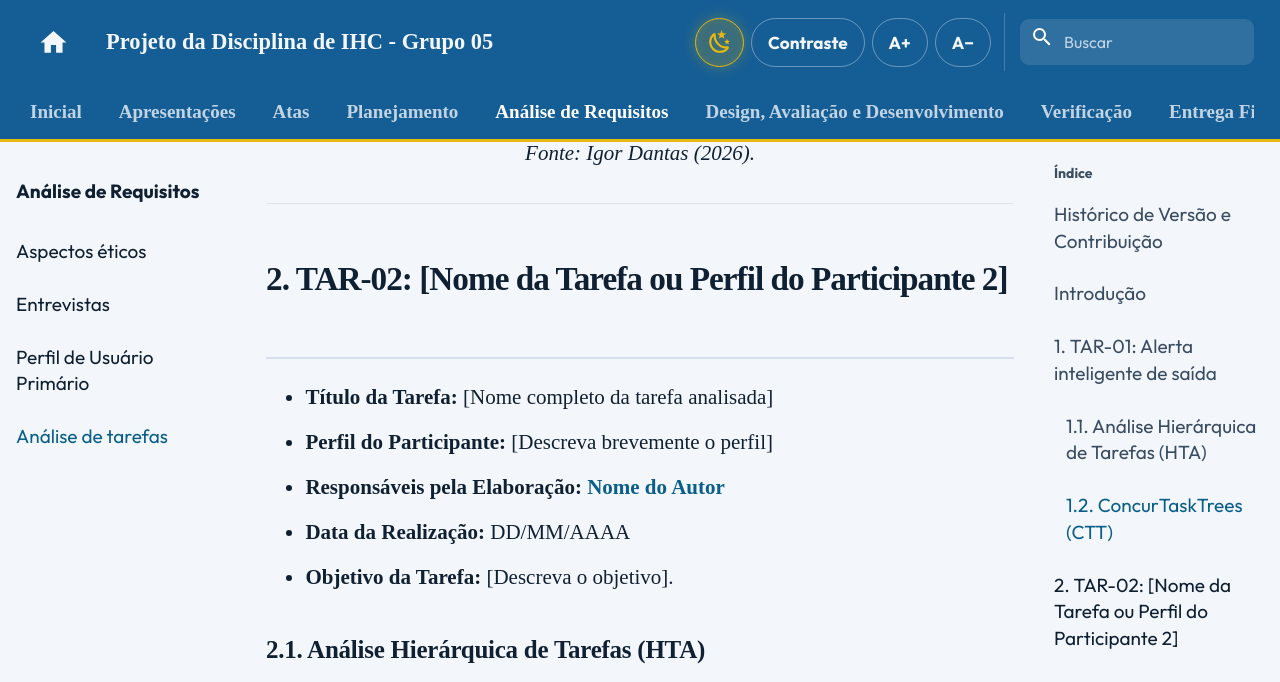
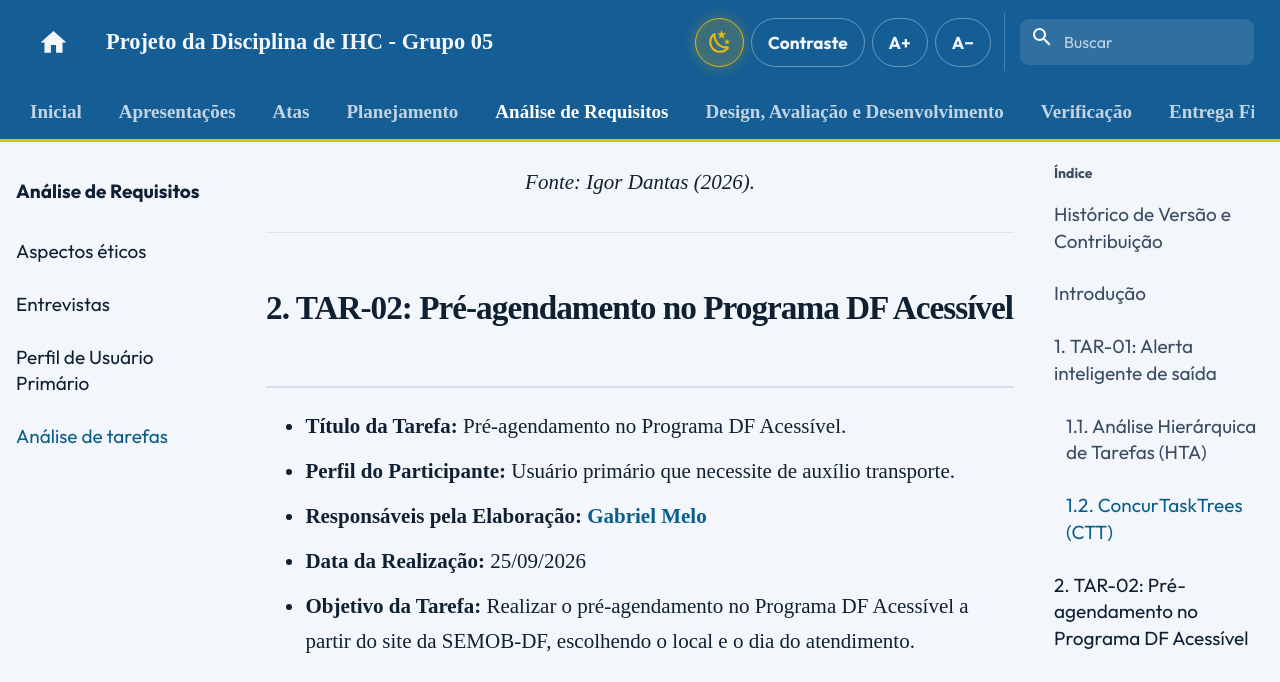
Before and after one commit to Interacao-Humano-Computador/2026.2-Grupo05, an MkDocs documentation site: the page built from docs/analise-de-requisitos/analise-de-tarefas.md, in a window 1280 px wide and 1400 px high, scrolled down 3918 px. Shown: the top 682 px of the window. Built offline with MkDocs 1.6.1 and Material for MkDocs 9.7.7, drawn with Linux system fonts in a browser that asks for light colours; comment, search, counter and statistics services are not loaded; some of the changed text lies outside the part shown; grey boxes are pictures that could not be loaded.

Commit message:
docs: acrescenta analise de tarefa pre agendamento df acessivel

```diff
--- a/docs/analise-de-requisitos/analise-de-tarefas.md
+++ b/docs/analise-de-requisitos/analise-de-tarefas.md
@@ -18,7 +18,7 @@ Na Tabela 1, apresenta-se o quadro consolidado com todas as análises realizadas
 | ID | Tarefa Analisada | Data de Realização | Responsáveis (Elaboração) | Status HTA | Status CTT |
 | :---: | :--- | :---: | :--- | :---: | :---: |
 | **TAR-01** | Alerta inteligente de saída | 23/09/2026 | [Igor Dantas](https://github.com/IgorDARAUJO) | <span class="pill pill-ok">Concluído</span> | <span class="pill pill-ok">Concluído</span> |
-| **TAR-02** | [Descreva a Tarefa 2 - Ex: Verificar Itinerário de Ônibus] | 24/09/2026 | [Gabriel Melo](https://github.com/gabriellcardone-06) | <span class="pill pill-ok">Concluído</span> | <span class="pill pill-ok">Concluído</span> |
+| **TAR-02** | Pré-agendamento no Programa DF Acessível | 24/09/2026 | [Gabriel Melo](https://github.com/gabriellcardone-06) | <span class="pill pill-ok">Concluído</span> | <span class="pill pill-ok">Concluído</span> |
 
 <div align="center">
 <p><em>Fonte: Igor Dantas (2026).</em></p>
@@ -66,38 +66,42 @@ Abaixo, no Documento 2, encontra-se a modelagem das relações temporais e lógi
 
 ---
 
-## 2. TAR-02: [Nome da Tarefa ou Perfil do Participante 2]
+## 2. TAR-02: Pré-agendamento no Programa DF Acessível
 
-* **Título da Tarefa:** [Nome completo da tarefa analisada]
-* **Perfil do Participante:** [Descreva brevemente o perfil]
-* **Responsáveis pela Elaboração:** [Nome do Autor](https://github.com/link)
-* **Data da Realização:** DD/MM/AAAA
-* **Objetivo da Tarefa:** [Descreva o objetivo].
+* **Título da Tarefa:** Pré-agendamento no Programa DF Acessível.
+* **Perfil do Participante:** Usuário primário que necessite de auxílio transporte.
+* **Responsáveis pela Elaboração:** [Gabriel Melo](https://github.com/gabriellcardone-06)
+* **Data da Realização:** 25/09/2026
+* **Objetivo da Tarefa:** Realizar o pré-agendamento no Programa DF Acessível a partir do site da SEMOB-DF, escolhendo o local e o dia do atendimento.
 
 ### 2.1. Análise Hierárquica de Tarefas (HTA)
 
+Abaixo, no Documento 1, é possível visualizar o diagrama e a tabela correspondente à Análise Hierárquica de Tarefas (HTA) para o fluxo do participante.
+
 <div align="center">
-  <iframe src="../../assets/caminho-para-sua-pasta/arquivo-hta-2.pdf" width="100%" height="600px" style="border: 1px solid #ccc; border-radius: 8px;"></iframe>
+  <iframe src="../assets/PDFs/Gabriel_Artefato_HTA.pdf" width="100%" height="600px" style="border: 1px solid #ccc; border-radius: 8px;"></iframe>
 </div>
 
-*Caso o documento não carregue, [clique aqui para baixar o PDF do HTA](/assets/caminho-para-sua-pasta/arquivo-hta-2.pdf).*
+*Caso o documento não carregue, [clique aqui para baixar o PDF do HTA](../assets/PDFs/Gabriel_Artefato_HTA.pdf).*
 
 <div align="center">
-<p><strong>Documento 3</strong> — Diagrama HTA: [Nome da Tarefa 2].</p>
-<p><em>Fonte: Autores (2026).</em></p>
+<p><strong>Documento 3</strong> — Diagrama HTA: Pré-agendamento no Programa DF Acessível.</p>
+<p><em>Fonte: Gabriel Melo (2026).</em></p>
 </div>
 
 ### 2.2. ConcurTaskTrees (CTT)
 
+Abaixo, no Documento 2, encontra-se a modelagem das relações temporais e lógicas desta mesma tarefa utilizando a notação CTT.
+
 <div align="center">
-  <iframe src="../../assets/caminho-para-sua-pasta/arquivo-ctt-2.pdf" width="100%" height="600px" style="border: 1px solid #ccc; border-radius: 8px;"></iframe>
+  <iframe src="../assets/PDFs/Gabriel_Artefato_CTT.pdf" width="100%" height="600px" style="border: 1px solid #ccc; border-radius: 8px;"></iframe>
 </div>
 
-*Caso o documento não carregue, [clique aqui para baixar o PDF do CTT](/assets/caminho-para-sua-pasta/arquivo-ctt-2.pdf).*
+*Caso o documento não carregue, [clique aqui para baixar o PDF do CTT](../assets/PDFs/Gabriel_Artefato_CTT.pdf).*
 
 <div align="center">
-<p><strong>Documento 4</strong> — Diagrama CTT: [Nome da Tarefa 2].</p>
-<p><em>Fonte: Autores (2026).</em></p>
+<p><strong>Documento 4</strong> — Diagrama CTT: Pré-agendamento no Programa DF Acessível.</p>
+<p><em>Fonte: Gabriel Melo (2026).</em></p>
 </div>
 
 ---
```
Also changed, not shown: docs/analise-de-requisitos/analise-de-documentos.md (+11 -3 lines), 2 other files.
